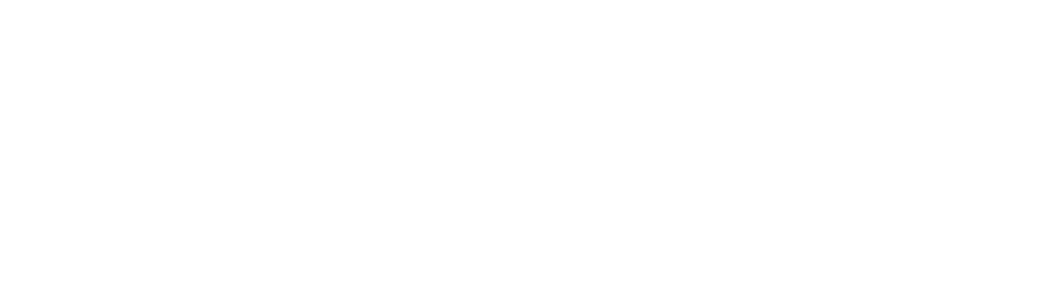
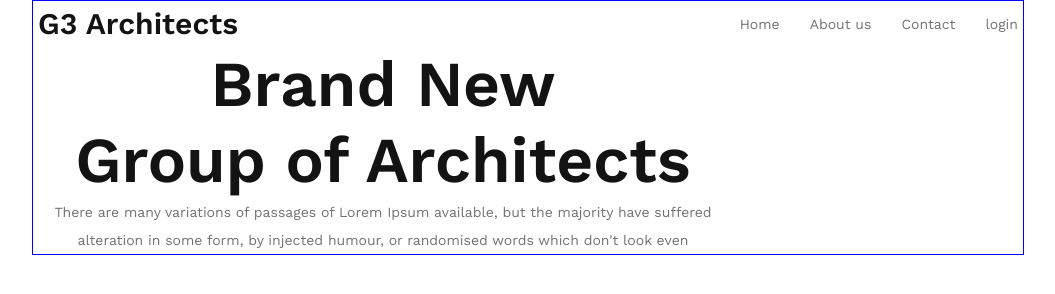
Before and after one commit to hasiburrahmanbiplab/architects, a plain HTML site: page index.html in a window 1280 px wide. Shown: the whole page, without its empty margins (112-1167 px from the left). Drawn offline with nearby package versions, Linux system fonts and the light colour scheme.

Commit message:
navbar added

```diff
--- a/css/style.css
+++ b/css/style.css
@@ -0,0 +1,100 @@
+@import url('https://fonts.googleapis.com/css2?family=Work+Sans:ital,wght@0,100..900;1,100..900&display=swap');
+
+body{
+    font-family: "Work Sans", sans-serif;
+}
+/* common css end */
+*{
+    padding: 0;
+    margin: 0;
+    outline: 0;
+    box-sizing: border-box;
+}
+ul{
+    padding: 0;
+    margin: 0;
+}
+li{
+    list-style: none;
+    display: inline-block;
+}
+a{
+    text-decoration: none;
+    display: inline-block;
+}
+.container{
+    max-width: 992px;
+    margin: 0 auto;
+    border: 1px solid blue;
+}
+.btn-color{
+    color: #FF900E;
+}
+.banner-title{
+    font-size: 64px;
+    font-weight: 600;
+    color: #131313;
+}
+.section-title{
+    font-size: 45px;
+    font-weight: 600;
+    color: #131313;
+}
+.section-description{
+    font-size: 14px;
+    font-weight: 400;
+    color: #727272;
+    line-height: 28px;
+}
+.feature-title{
+    font-size: 14px;
+    font-weight: 400;
+    color: #131313;
+}
+.common-btn{
+    font-size: 14px;
+    font-weight: 400;
+    color: #FFFFFF;
+    padding: 10px 15px;
+    text-transform: capitalize;
+    background-origin: #FF900E;
+}
+/* common css end */
+/* header part start */
+.navbar{
+    display: flex;
+    justify-content: space-between;
+    align-items: center;
+    padding: 5px;
+}
+.navbar-logo a{
+   font-size: 30px;
+   font-weight: 600;
+   color: #131313;
+}
+.navbar nav ul{
+    display: flex;
+    gap: 30px;
+}
+.navbar nav ul li a{
+    font-size:14px ;
+    font-weight: 400;
+    color: #727272;
+    border-bottom: 1px solid transparent;
+    transition: ease-in-out 0.2s;
+}
+.navbar nav ul li a:hover{
+    border-bottom: 1px solid #FF900E;
+    color: #FF900E;
+    transition: ease-in-out 0.2s;
+}
+/* banner part start */
+.banner-text{
+    max-width: 700px;
+    text-align: center;
+}
+.banner-text h1 span{
+    display: block;
+}
+/* banner part end */
+/* header part end */
--- a/index.html
+++ b/index.html
@@ -3,9 +3,38 @@
 <head>
     <meta charset="UTF-8">
     <meta name="viewport" content="width=device-width, initial-scale=1.0">
-    <title>Document</title>
+    <title>architects</title>
+    <link rel="stylesheet" href="css/style.css">
 </head>
 <body>
+    <!-- header part start -->
+     <header id="header">
+        <div class="container">
+           <div class="navbar">
+            <div class="navbar-logo">
+                <a href="#">G3 Architects</a>
+            </div>
+            <nav>
+                <ul>
+                    <li><a href="">Home</a></li>
+                    <li><a href="">About us</a></li>
+                    <li><a href="">Contact</a></li>
+                    <li><a href="">login</a></li>
+                </ul>
+            </nav>
+           </div>
+           <div class="banner">
+            <div class="banner-container">
+                <div class="banner-text">
+                    <h1 class="banner-title">Brand New <span> Group of Architects</span></h1>
+                    <p class="section-description">There are many variations of passages of Lorem Ipsum available, but the majority have suffered alteration in some form, by injected humour, or randomised words which don't look even</p>
+                </div>
+                <div class="banner-image"></div>
+            </div>
+           </div>
+        </div>
+     </header>
+    <!-- header part end -->
 
 </body>
 </html>
```
